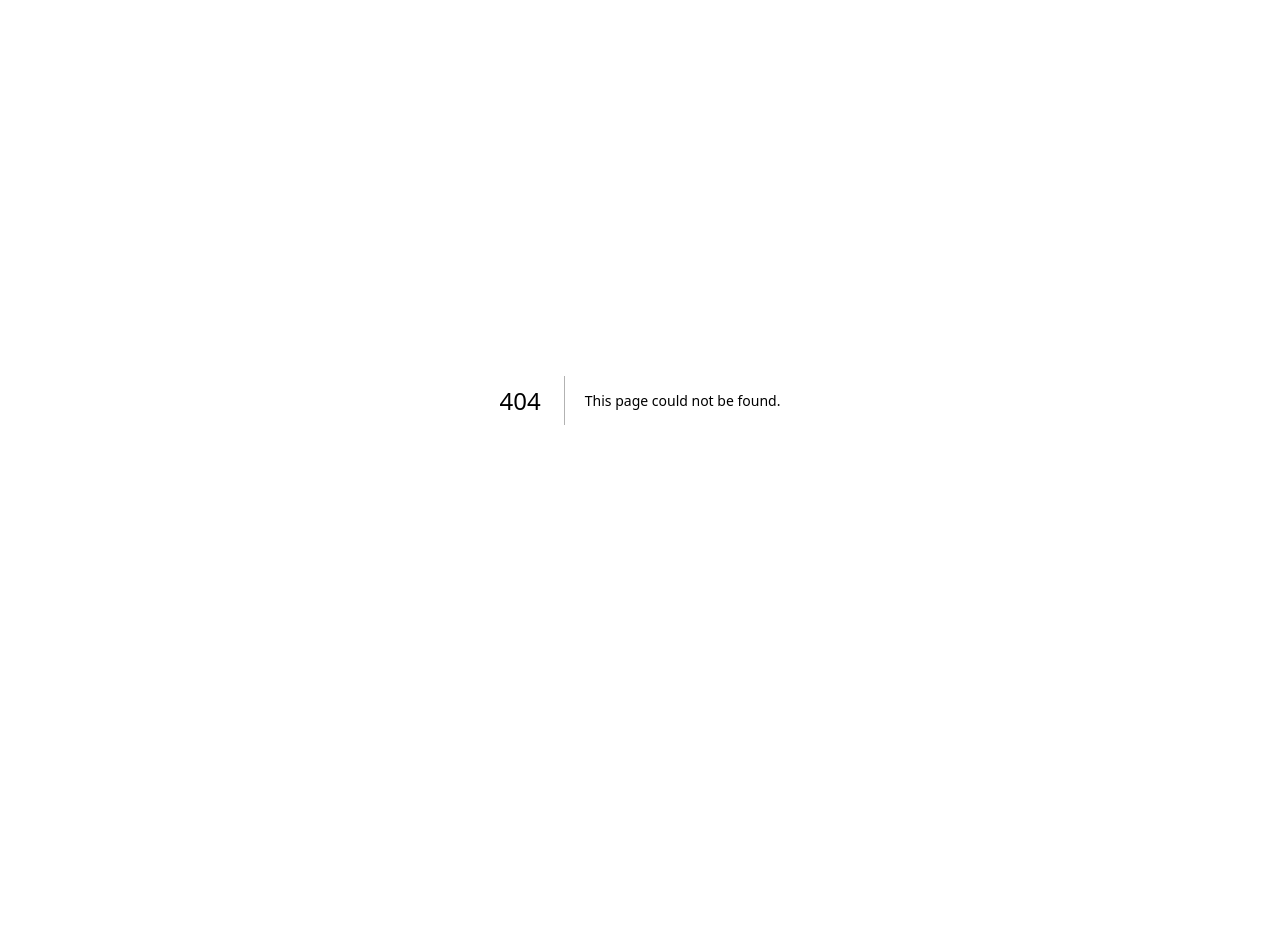
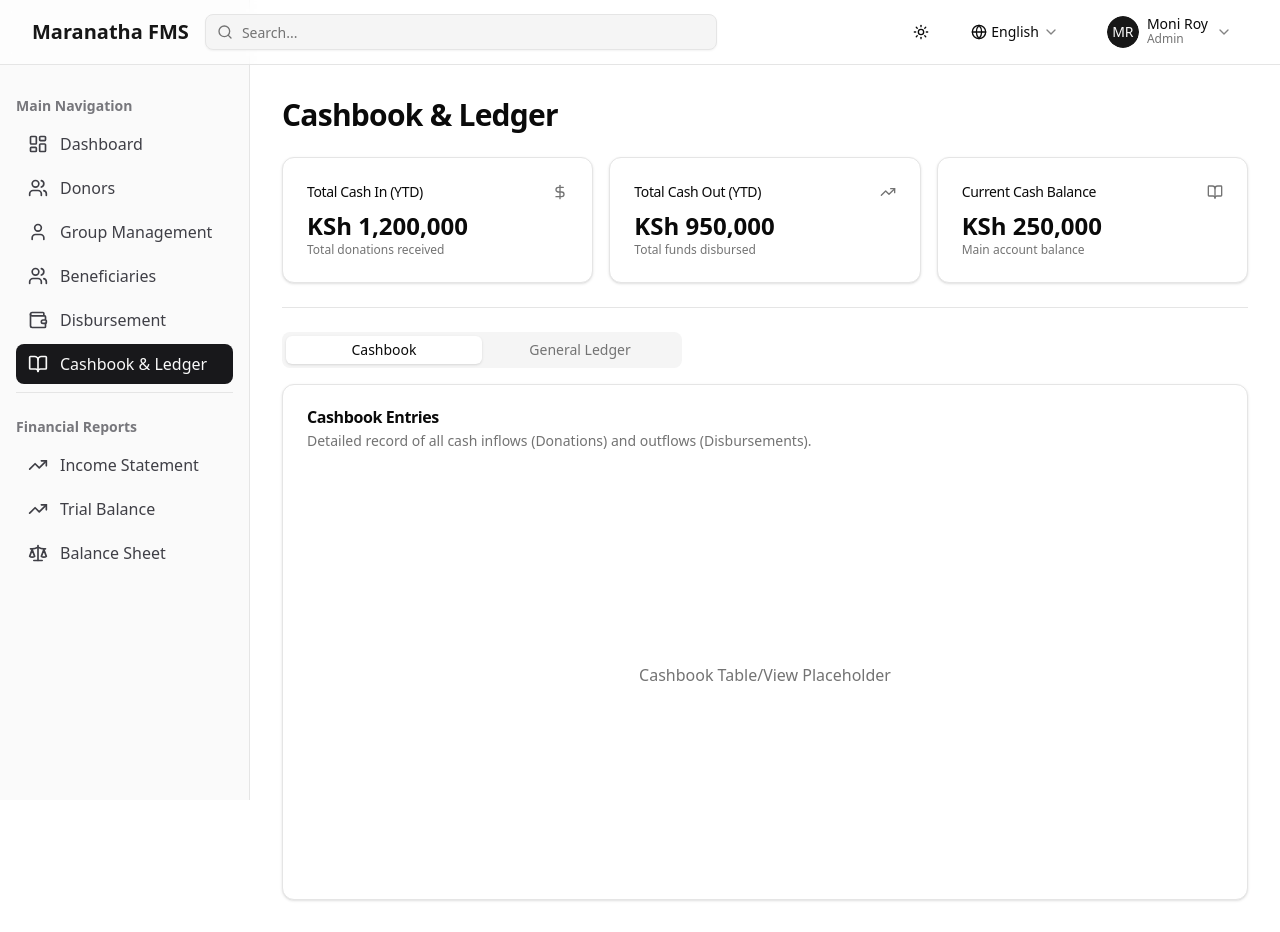
Before and after one commit to DevSpenz/Maranatha, a Next.js app: page /cashbook in a window 1280 px wide. Before the commit this address had no page. Before the commit the page ends 800 px from the top, so only its background shows below. Built offline with nearby package versions, Linux system fonts and the light colour scheme.

Commit message:
[dyad] Creating Cashbook and Ledger page layout - wrote 1 file(s)

```diff
--- /dev/null
+++ b/src/app/cashbook/page.tsx
@@ -0,0 +1,78 @@
+import { DashboardShell } from "@/components/layout/DashboardShell";
+import { Card, CardContent, CardDescription, CardHeader, CardTitle } from "@/components/ui/card";
+import { Separator } from "@/components/ui/separator";
+import { Tabs, TabsContent, TabsList, TabsTrigger } from "@/components/ui/tabs";
+import { DollarSign, BookOpen, TrendingUp } from "lucide-react";
+import { MetricCard } from "@/components/dashboard/MetricCard";
+
+// Mock Cashbook Summary Data
+const mockCashbookSummary = [
+  { title: "Total Cash In (YTD)", value: "KSh 1,200,000", Icon: DollarSign, description: "Total donations received" },
+  { title: "Total Cash Out (YTD)", value: "KSh 950,000", Icon: TrendingUp, description: "Total funds disbursed" },
+  { title: "Current Cash Balance", value: "KSh 250,000", Icon: BookOpen, description: "Main account balance" },
+];
+
+export default function CashbookPage() {
+  return (
+    <DashboardShell>
+      <div className="space-y-6">
+        <h1 className="text-3xl font-bold tracking-tight">Cashbook & Ledger</h1>
+
+        {/* Summary Cards */}
+        <div className="grid gap-4 md:grid-cols-3">
+          {mockCashbookSummary.map((summary) => (
+            <MetricCard
+              key={summary.title}
+              title={summary.title}
+              value={summary.value}
+              description={summary.description}
+              Icon={summary.Icon}
+            />
+          ))}
+        </div>
+
+        <Separator />
+
+        {/* Tabs for Cashbook and General Ledger */}
+        <Tabs defaultValue="cashbook" className="w-full">
+          <TabsList className="grid w-full grid-cols-2 md:w-[400px]">
+            <TabsTrigger value="cashbook">Cashbook</TabsTrigger>
+            <TabsTrigger value="ledger">General Ledger</TabsTrigger>
+          </TabsList>
+
+          <TabsContent value="cashbook" className="mt-4">
+            <Card>
+              <CardHeader>
+                <CardTitle>Cashbook Entries</CardTitle>
+                <CardDescription>
+                  Detailed record of all cash inflows (Donations) and outflows (Disbursements).
+                </CardDescription>
+              </CardHeader>
+              <CardContent>
+                <div className="h-[400px] flex items-center justify-center text-muted-foreground">
+                  Cashbook Table/View Placeholder
+                </div>
+              </CardContent>
+            </Card>
+          </TabsContent>
+
+          <TabsContent value="ledger" className="mt-4">
+            <Card>
+              <CardHeader>
+                <CardTitle>General Ledger</CardTitle>
+                <CardDescription>
+                  View transactions grouped by account (e.g., Donations, Group A Funds, Main Cash).
+                </CardDescription>
+              </CardHeader>
+              <CardContent>
+                <div className="h-[400px] flex items-center justify-center text-muted-foreground">
+                  General Ledger View Placeholder
+                </div>
+              </CardContent>
+            </Card>
+          </TabsContent>
+        </Tabs>
+      </div>
+    </DashboardShell>
+  );
+}
```
